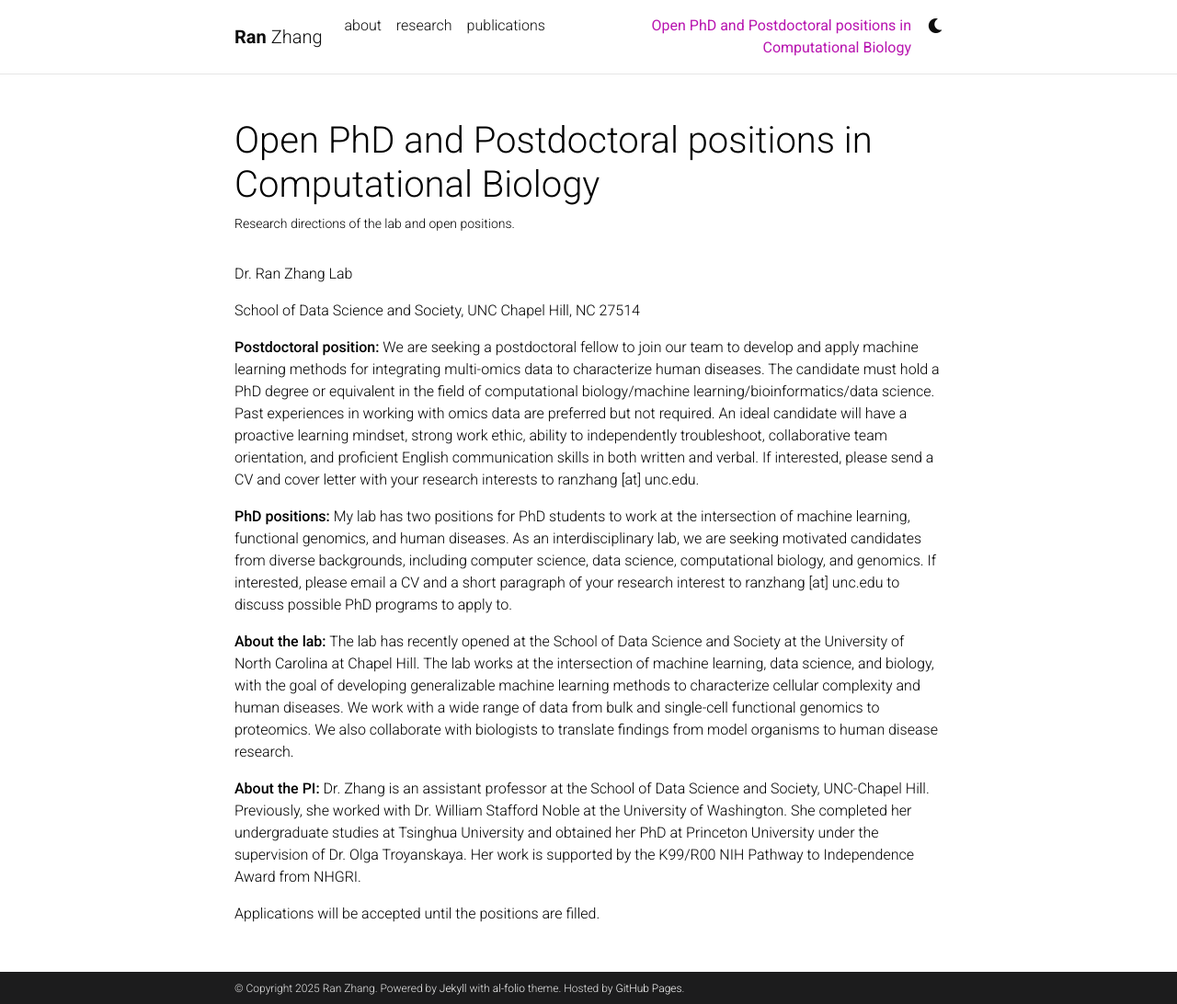
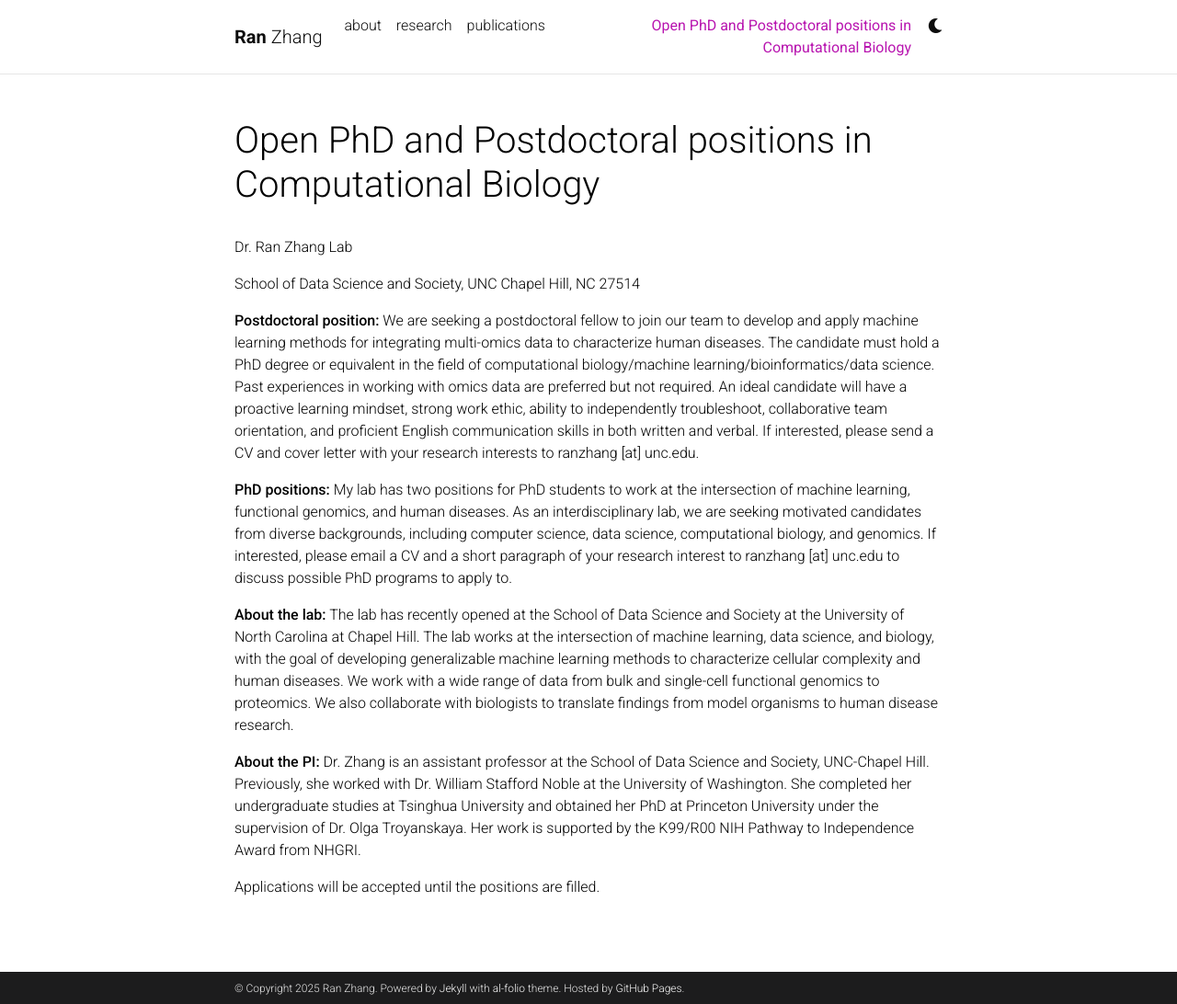
Before and after one commit to RanZhang08/RanZhang08.github.io, a Jekyll site: the page built from _pages/oppotunities.md, in a window 1280 px wide and 1092 px high. Shown: the whole window at 92% size. Built offline with Jekyll 4.4.1, drawn with Linux system fonts in a browser that asks for light colours; comment, search, counter and statistics services are not loaded; a style sheet for code colours, icons or effects is not loaded.

Commit message:
another trial for format fix

```diff
--- a/_includes/metadata.html
+++ b/_includes/metadata.html
@@ -23,7 +23,10 @@
       {%- else -%}
         {%- capture title -%}{{ site.title }}{%- endcapture -%}
       {%- endif -%}
-    {% if page.url == '/blog/index.html' %}
+
+      {% if page.tab_title %}
+        {{ page.tab_title }} | {{ title }}
+      {% elsif page.url == '/blog/index.html' %}
         {{ site.blog_nav_title }} | {{ title }}
       {%- elsif page.title != "blank" and page.url != "/" -%}
         {%- if page.title == nil or page.title == "" -%}
--- a/_pages/oppotunities.md
+++ b/_pages/oppotunities.md
@@ -1,12 +1,11 @@
 ---
 layout: page
 title: Open PhD and Postdoctoral positions in Computational Biology
-tab_title: Opportunities         # shows in browser tab
+tab_title: Opportunities       # browser tab
 permalink: /opportunities/
-nav: Opportunities               # shows in navigation bar
+nav: Opportunities             # shows in navbar
 nav_order: 4
 horizontal: true
-description: Research directions of the lab and open positions.
 ---
 
 
```
Lines whose indentation alone changed are shown as unchanged.
